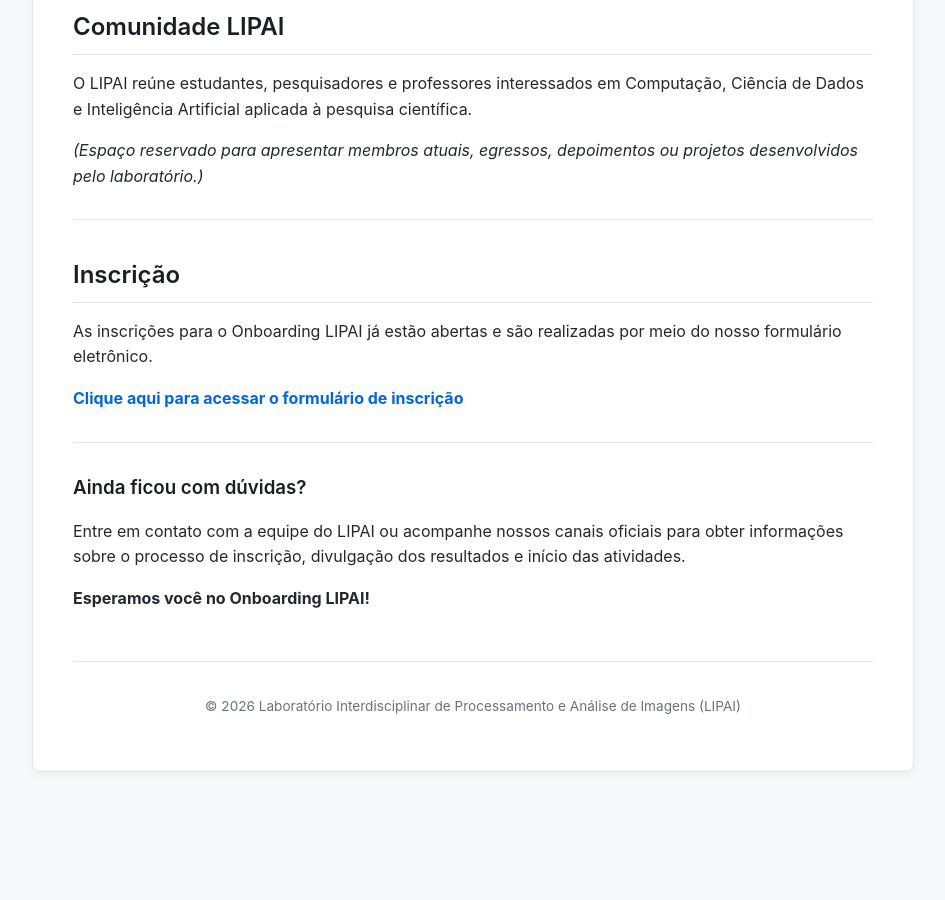
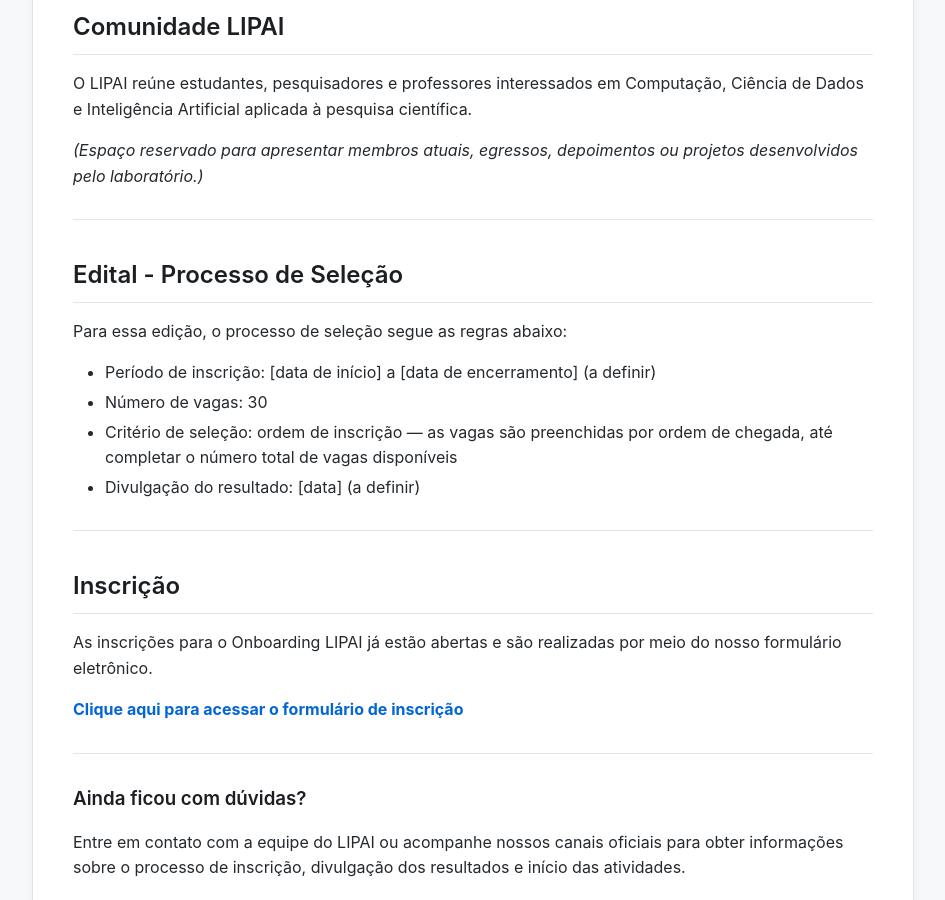
Before and after one commit to LIPAI-Org/onboarding, a Jekyll site: the page built from index.md, in a window 1280 px wide and 900 px high, scrolled down 4483 px. Shown: the whole window, without its empty margins (167-1112 px from the left). Built offline with Jekyll 4.4.1, drawn with Linux system fonts in a browser that asks for light colours; before the commit the page ends 5295 px from its top, so only the background shows below that.

Commit message:
Add selection process details to index.md
Added selection process details including registration period, number of vacancies, selection criteria, and result announcement date.

```diff
--- a/index.md
+++ b/index.md
@@ -151,6 +151,16 @@ O LIPAI reúne estudantes, pesquisadores e professores interessados em Computaç
 
 ---
 
+## Edital - Processo de Seleção
+Para essa edição, o processo de seleção segue as regras abaixo:
+
+* Período de inscrição: [data de início] a [data de encerramento] (a definir)
+* Número de vagas: 30
+* Critério de seleção: ordem de inscrição — as vagas são preenchidas por ordem de chegada, até completar o número total de vagas disponíveis
+* Divulgação do resultado: [data] (a definir)
+
+---
+
 ## Inscrição
 As inscrições para o Onboarding LIPAI já estão abertas e são realizadas por meio do nosso formulário eletrônico.
 
```
